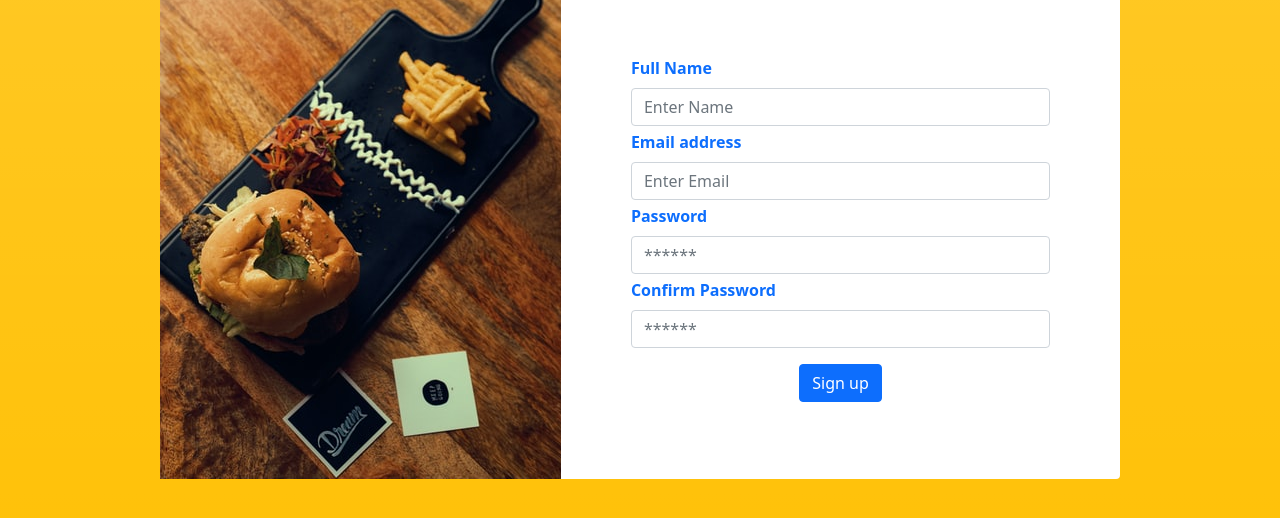
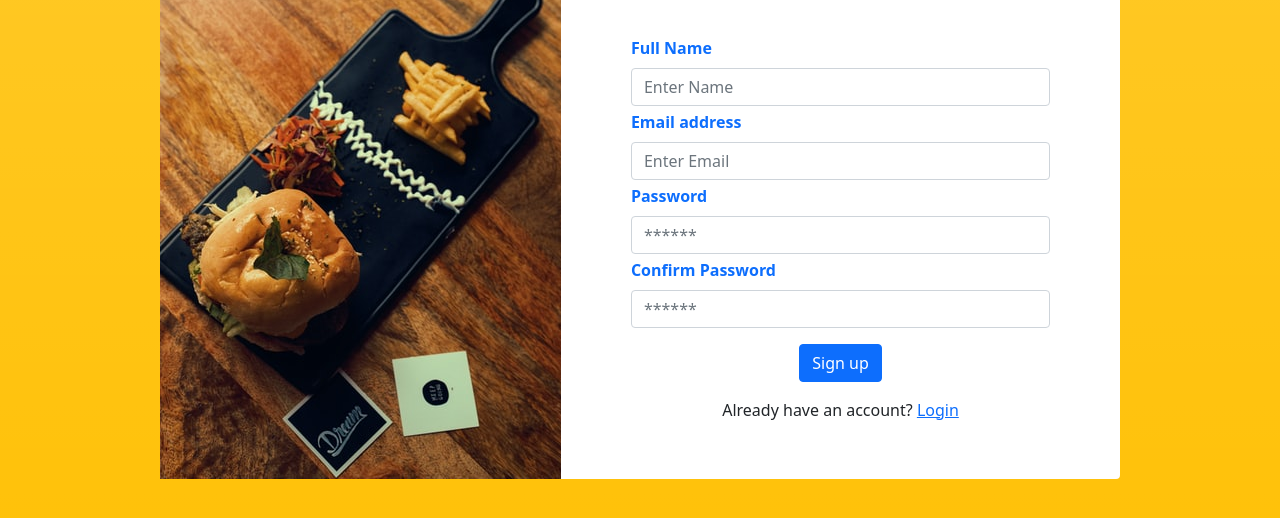
Before and after one commit to mahmoodhussam/MrBeast, a plain HTML site: page signup.html in a window 1280 px wide. Shown: the part 222-740 px from the top of the page. Drawn offline with nearby package versions, Linux system fonts and the light colour scheme.

Commit message:
Fixe Issues in Sign up Page

```diff
--- a/signup.html
+++ b/signup.html
@@ -87,6 +87,10 @@
               Sign up
             </button>
           </div>
+          <p class="text-start text-secondry">
+            Already have an account?
+            <a href="#">Login</a>
+          </p>
         </form>
       </div>
     </main>
```
